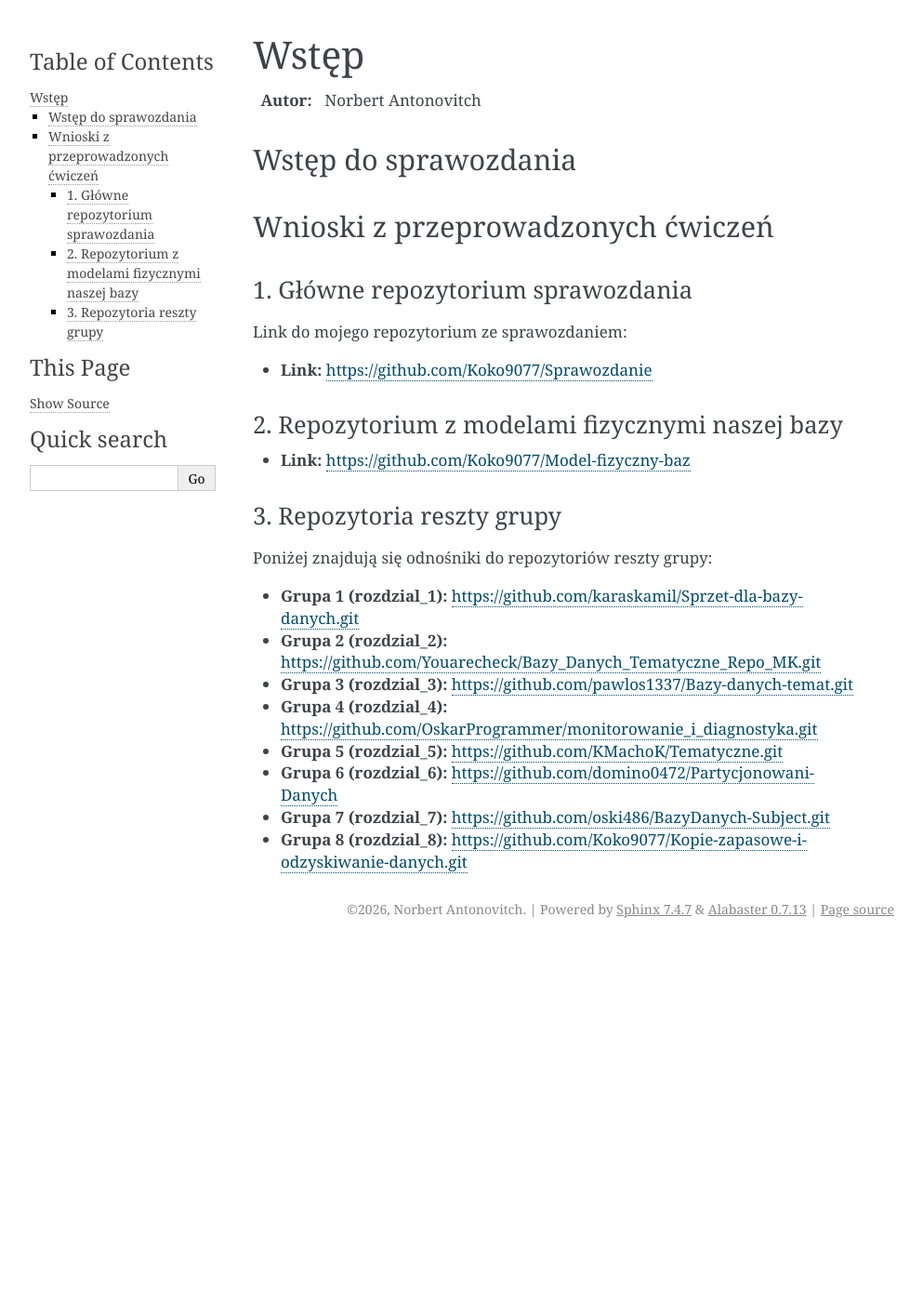
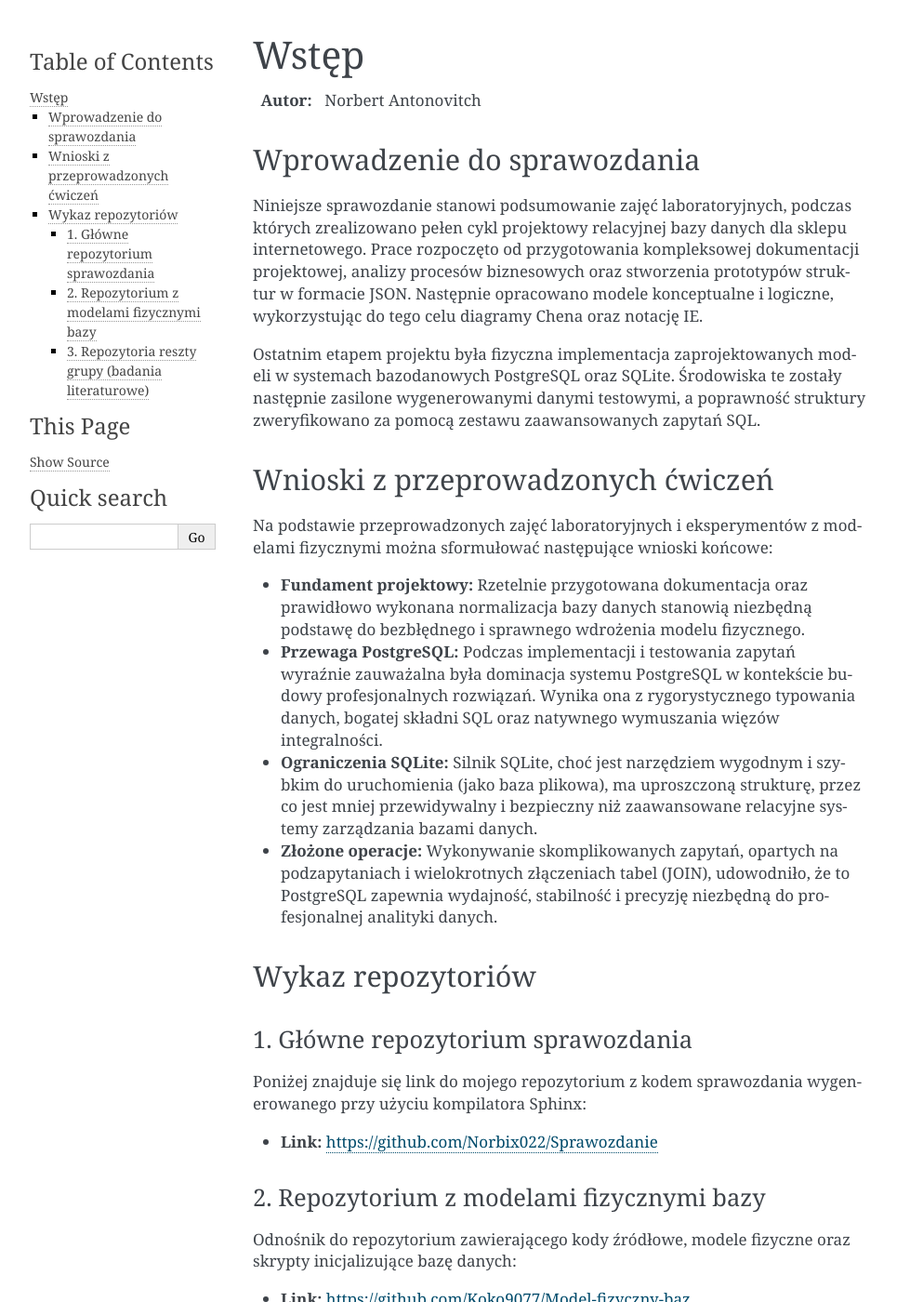
Before and after one commit to Norbix022/Sprawozdanie, a Sphinx documentation site: the page built from source/rozdzial_1/index.rst, in a window 1280 px wide and 1400 px high. Shown: the whole window at 93% size, without its empty margins (148-1141 px from the left). Built offline with Sphinx 7.4.7, drawn with Linux system fonts in a browser that asks for light colours; pages that are not in the unit, such as notebooks, are missing from menus; some of the changed text lies outside the part shown.

Commit message:
Revise introduction and repository links in index.rst
Updated introduction and conclusions sections, improved repository links formatting, and added detailed descriptions for each repository.

```diff
--- a/source/rozdzial_1/index.rst
+++ b/source/rozdzial_1/index.rst
@@ -2,37 +2,49 @@
 Wstęp
 =====
 
-:Autor:
-    Norbert Antonovitch
+:Autor: Norbert Antonovitch
 
-Wstęp do sprawozdania
-=====================
+Wprowadzenie do sprawozdania
+============================
+
+Niniejsze sprawozdanie stanowi podsumowanie zajęć laboratoryjnych, podczas których zrealizowano pełen cykl projektowy relacyjnej bazy danych dla sklepu internetowego. Prace rozpoczęto od przygotowania kompleksowej dokumentacji projektowej, analizy procesów biznesowych oraz stworzenia prototypów struktur w formacie JSON. Następnie opracowano modele konceptualne i logiczne, wykorzystując do tego celu diagramy Chena oraz notację IE.
+
+Ostatnim etapem projektu była fizyczna implementacja zaprojektowanych modeli w systemach bazodanowych PostgreSQL oraz SQLite. Środowiska te zostały następnie zasilone wygenerowanymi danymi testowymi, a poprawność struktury zweryfikowano za pomocą zestawu zaawansowanych zapytań SQL.
 
 Wnioski z przeprowadzonych ćwiczeń
 ==================================
 
+Na podstawie przeprowadzonych zajęć laboratoryjnych i eksperymentów z modelami fizycznymi można sformułować następujące wnioski końcowe:
 
+* **Fundament projektowy:** Rzetelnie przygotowana dokumentacja oraz prawidłowo wykonana normalizacja bazy danych stanowią niezbędną podstawę do bezbłędnego i sprawnego wdrożenia modelu fizycznego.
+* **Przewaga PostgreSQL:** Podczas implementacji i testowania zapytań wyraźnie zauważalna była dominacja systemu PostgreSQL w kontekście budowy profesjonalnych rozwiązań. Wynika ona z rygorystycznego typowania danych, bogatej składni SQL oraz natywnego wymuszania więzów integralności.
+* **Ograniczenia SQLite:** Silnik SQLite, choć jest narzędziem wygodnym i szybkim do uruchomienia (jako baza plikowa), ma uproszczoną strukturę, przez co jest mniej przewidywalny i bezpieczny niż zaawansowane relacyjne systemy zarządzania bazami danych.
+* **Złożone operacje:** Wykonywanie skomplikowanych zapytań, opartych na podzapytaniach i wielokrotnych złączeniach tabel (JOIN), udowodniło, że to PostgreSQL zapewnia wydajność, stabilność i precyzję niezbędną do profesjonalnej analityki danych.
+
+Wykaz repozytoriów
+==================
 
 1. Główne repozytorium sprawozdania
----------------------------------------------------------
-Link do mojego repozytorium ze sprawozdaniem:
+-----------------------------------
+Poniżej znajduje się link do mojego repozytorium z kodem sprawozdania wygenerowanego przy użyciu kompilatora Sphinx:
 
-* **Link:** https://github.com/Koko9077/Sprawozdanie
+* **Link:** https://github.com/Norbix022/Sprawozdanie
 
-2. Repozytorium z modelami fizycznymi naszej bazy
----------------------------------------------------------
+2. Repozytorium z modelami fizycznymi bazy
+------------------------------------------
+Odnośnik do repozytorium zawierającego kody źródłowe, modele fizyczne oraz skrypty inicjalizujące bazę danych:
 
 * **Link:** https://github.com/Koko9077/Model-fizyczny-baz
 
-3. Repozytoria reszty grupy
+3. Repozytoria reszty grupy (badania literaturowe)
 --------------------------------------------------
-Poniżej znajdują się odnośniki do repozytoriów reszty grupy:
+Poniżej zestawiono odnośniki do publicznych repozytoriów prowadzonych przez resztę grupy, w których poruszono dodatkowe zagadnienia techniczne:
 
-* **Grupa 1 (rozdzial_1):** https://github.com/karaskamil/Sprzet-dla-bazy-danych.git
-* **Grupa 2 (rozdzial_2):** https://github.com/Youarecheck/Bazy_Danych_Tematyczne_Repo_MK.git
-* **Grupa 3 (rozdzial_3):** https://github.com/pawlos1337/Bazy-danych-temat.git
-* **Grupa 4 (rozdzial_4):** https://github.com/OskarProgrammer/monitorowanie_i_diagnostyka.git
-* **Grupa 5 (rozdzial_5):** https://github.com/KMachoK/Tematyczne.git
-* **Grupa 6 (rozdzial_6):** https://github.com/domino0472/Partycjonowani-Danych
-* **Grupa 7 (rozdzial_7):** https://github.com/oski486/BazyDanych-Subject.git
-* **Grupa 8 (rozdzial_8):** https://github.com/Koko9077/Kopie-zapasowe-i-odzyskiwanie-danych.git
+* **Grupa 1: Sprzęt dla bazy danych** https://github.com/karaskamil/Sprzet-dla-bazy-danych.git
+* **Grupa 2: Konfiguracja bazy danych** https://github.com/Youarecheck/Bazy_Danych_Tematyczne_Repo_MK.git
+* **Grupa 3: Kontrola i konserwacja** https://github.com/pawlos1337/Bazy-danych-temat.git
+* **Grupa 4: Monitorowanie i diagnostyka** https://github.com/OskarProgrammer/monitorowanie_i_diagnostyka.git
+* **Grupa 5: Wydajność, skalowanie i replikacja** https://github.com/KMachoK/Tematyczne.git
+* **Grupa 6: Partycjonowanie danych** https://github.com/domino0472/Partycjonowani-Danych
+* **Grupa 7: Bezpieczeństwo** https://github.com/oski486/BazyDanych-Subject.git
+* **Grupa 8: Kopie zapasowe i odzyskiwanie danych** https://github.com/Koko9077/Kopie-zapasowe-i-odzyskiwanie-danych.git
```
